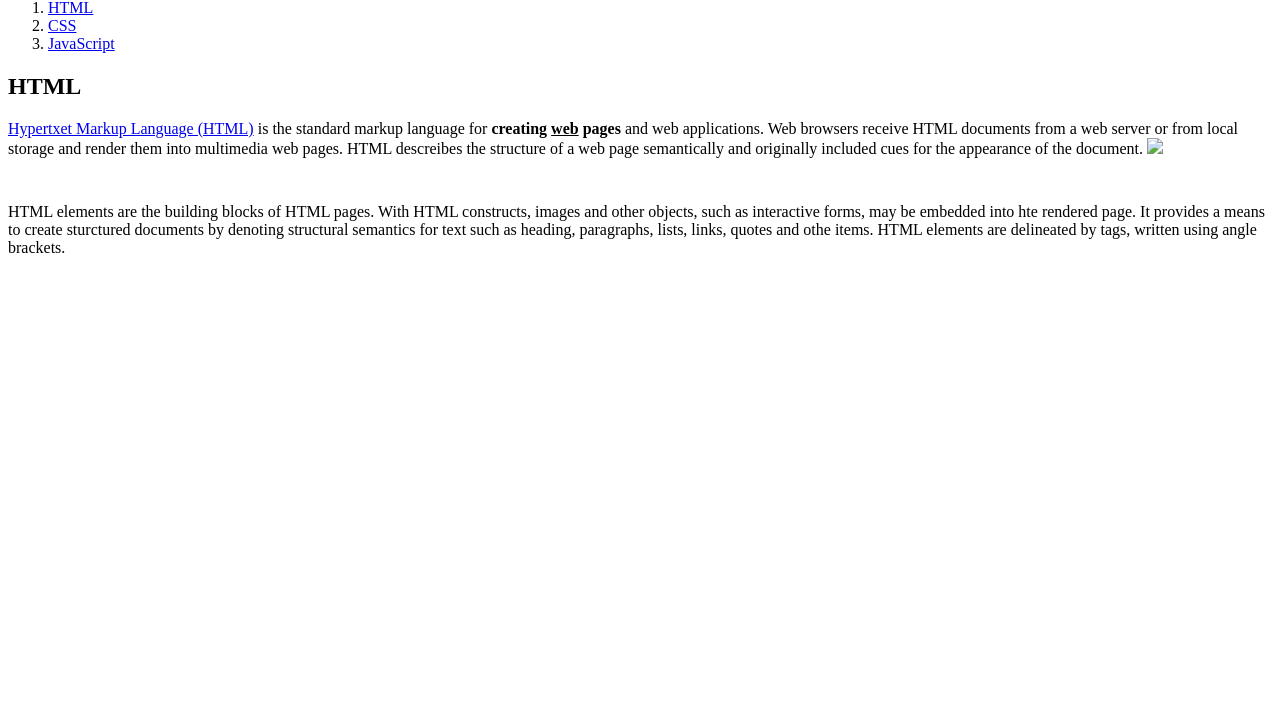
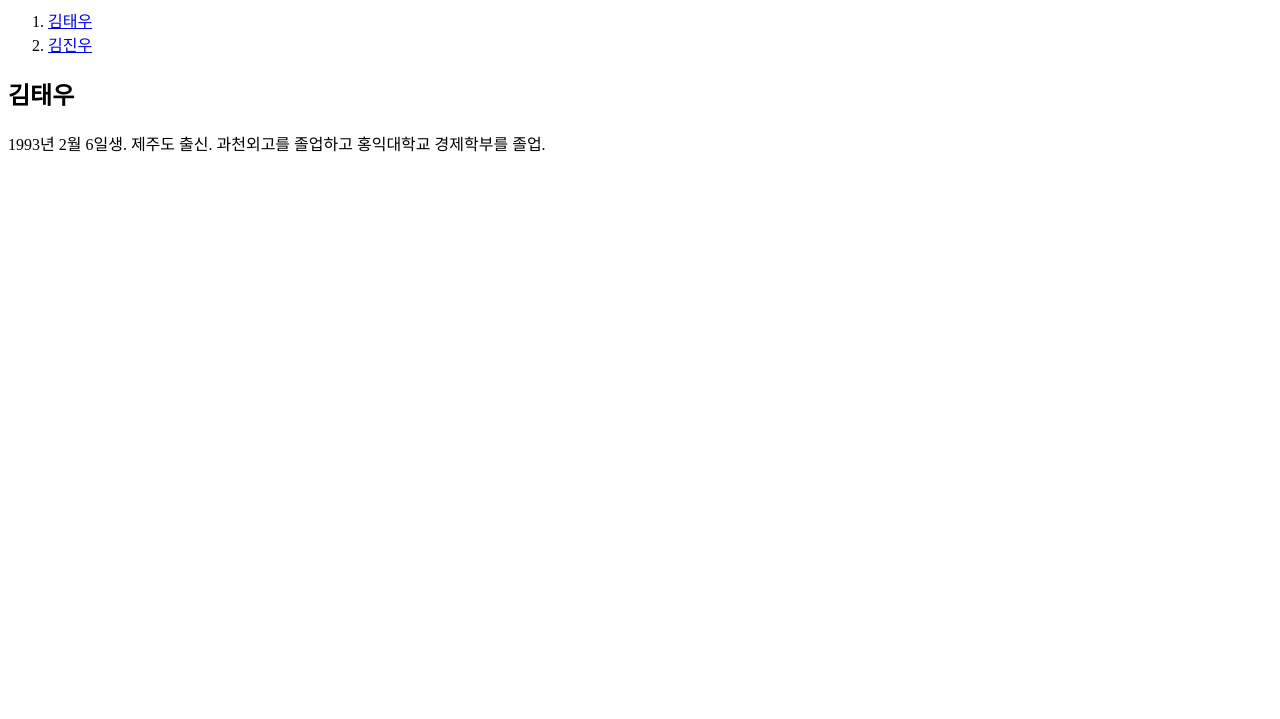
Before and after one commit to leo-kim8/web, a plain HTML site: page 1.html in a window 1280 px wide. Shown: the part 81-800 px from the top of the page. Drawn offline with Linux system fonts and the light colour scheme.

Commit message:
practice - second

```diff
--- a/1.html
+++ b/1.html
@@ -1,26 +1,18 @@
 <!doctype html>
 <html>
 <head>
-  <title>about HTML</title>
+  <title>about 김태우</title>
   <meta charset="utf-8">
 </head>
 
 <body>
-    <h1><a href="index.html">WEB</a></h1>
+    <h1><a href="index.html">공부공부공부</a></h1>
 <ol>
-  <li><a href="1.html">HTML</a></li>
-  <li><a href="2.html">CSS</a></li>
-  <li><a href="3.html">JavaScript</a></li>
+  <li><a href="1.html">김태우</a></li>
+  <li><a href="2.html">김진우</a></li>
 </ol>
 
-<h2>HTML</h2>
-<p><a href="https://www.w3.org/TR/html5/" target="_blank" title="html 사용설명서">Hypertxet Markup Language (HTML)</a> is the standard markup language for <strong>creating <u>web</u> pages</strong> and web applications.
-Web browsers receive HTML documents from a web server or from local storage and render them into multimedia web pages.
-HTML descreibes the structure of a web page semantically and originally included cues for the appearance of the document.
-<img src="coding.jpg" width="100%">
-</p><p style="margin-top:45px;">HTML elements are the building blocks of HTML pages.
-With HTML constructs, images and other objects, such as interactive forms, may be embedded into hte rendered page.
-It provides a means to create sturctured documents by denoting structural semantics for text such as heading, paragraphs, lists, links, quotes and othe items.
-HTML elements are delineated by tags, written using angle brackets.</p>
+<h2>김태우</h2>
+<p>1993년 2월 6일생. 제주도 출신. 과천외고를 졸업하고 홍익대학교 경제학부를 졸업. </p>
 </body>
 </html>
```
Also changed, not shown: 2.html (+6 -12 lines), index.html (+6 -8 lines), coding.jpg (added).
